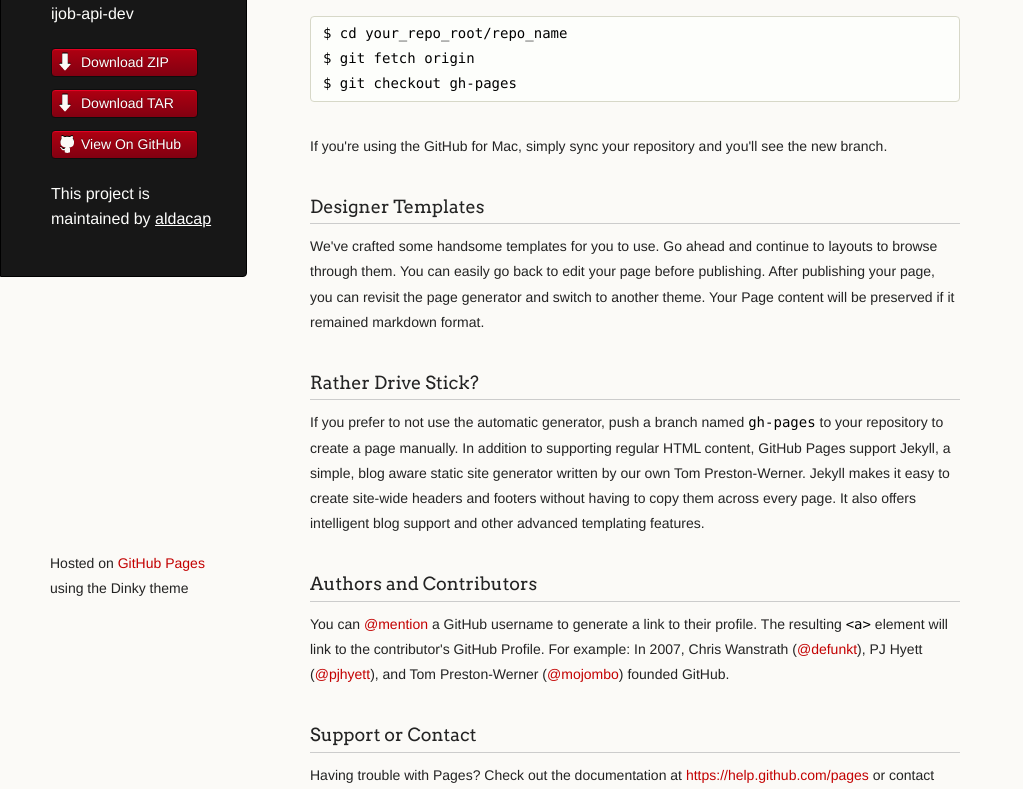
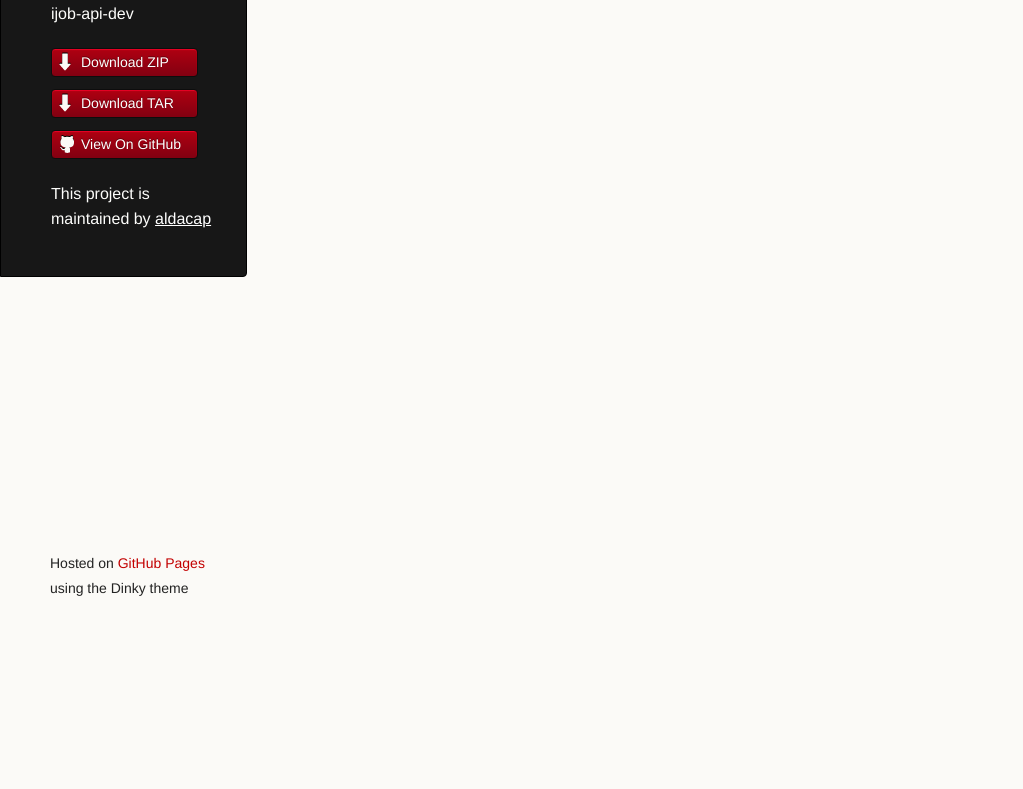
Before and after one commit to aldacap/ijob-api-dev, a plain HTML site: page index.html in a window 1280 px wide. Shown: the part 167-956 px from the top of the page, without its empty margins (0-1023 px from the left). After the commit the page ends 800 px from the top, so only its background shows below. Drawn offline with Linux system fonts and the light colour scheme.

```diff
--- a/index.html
+++ b/index.html
@@ -30,37 +30,7 @@
 
       </header>
       <section>
-        <h3>
-<a id="welcome-to-github-pages" class="anchor" href="#welcome-to-github-pages" aria-hidden="true"><span class="octicon octicon-link"></span></a>Welcome to GitHub Pages.</h3>
-
-<p>This automatic page generator is the easiest way to create beautiful pages for all of your projects. Author your page content here using GitHub Flavored Markdown, select a template crafted by a designer, and publish. After your page is generated, you can check out the new branch:</p>
-
-<pre><code>$ cd your_repo_root/repo_name
-$ git fetch origin
-$ git checkout gh-pages
-</code></pre>
-
-<p>If you're using the GitHub for Mac, simply sync your repository and you'll see the new branch.</p>
-
-<h3>
-<a id="designer-templates" class="anchor" href="#designer-templates" aria-hidden="true"><span class="octicon octicon-link"></span></a>Designer Templates</h3>
-
-<p>We've crafted some handsome templates for you to use. Go ahead and continue to layouts to browse through them. You can easily go back to edit your page before publishing. After publishing your page, you can revisit the page generator and switch to another theme. Your Page content will be preserved if it remained markdown format.</p>
-
-<h3>
-<a id="rather-drive-stick" class="anchor" href="#rather-drive-stick" aria-hidden="true"><span class="octicon octicon-link"></span></a>Rather Drive Stick?</h3>
-
-<p>If you prefer to not use the automatic generator, push a branch named <code>gh-pages</code> to your repository to create a page manually. In addition to supporting regular HTML content, GitHub Pages support Jekyll, a simple, blog aware static site generator written by our own Tom Preston-Werner. Jekyll makes it easy to create site-wide headers and footers without having to copy them across every page. It also offers intelligent blog support and other advanced templating features.</p>
-
-<h3>
-<a id="authors-and-contributors" class="anchor" href="#authors-and-contributors" aria-hidden="true"><span class="octicon octicon-link"></span></a>Authors and Contributors</h3>
-
-<p>You can <a href="https://github.com/blog/821" class="user-mention">@mention</a> a GitHub username to generate a link to their profile. The resulting <code>&lt;a&gt;</code> element will link to the contributor's GitHub Profile. For example: In 2007, Chris Wanstrath (<a href="https://github.com/defunkt" class="user-mention">@defunkt</a>), PJ Hyett (<a href="https://github.com/pjhyett" class="user-mention">@pjhyett</a>), and Tom Preston-Werner (<a href="https://github.com/mojombo" class="user-mention">@mojombo</a>) founded GitHub.</p>
-
-<h3>
-<a id="support-or-contact" class="anchor" href="#support-or-contact" aria-hidden="true"><span class="octicon octicon-link"></span></a>Support or Contact</h3>
-
-<p>Having trouble with Pages? Check out the documentation at <a href="https://help.github.com/pages">https://help.github.com/pages</a> or contact <a href="mailto:support@github.com">support@github.com</a> and we’ll help you sort it out.</p>
+        <p>:)</p>
       </section>
       <footer>
         <p><small>Hosted on <a href="https://pages.github.com">GitHub Pages</a> using the Dinky theme</small></p>
```
Also changed, not shown: params.json (+1 -1 lines).
